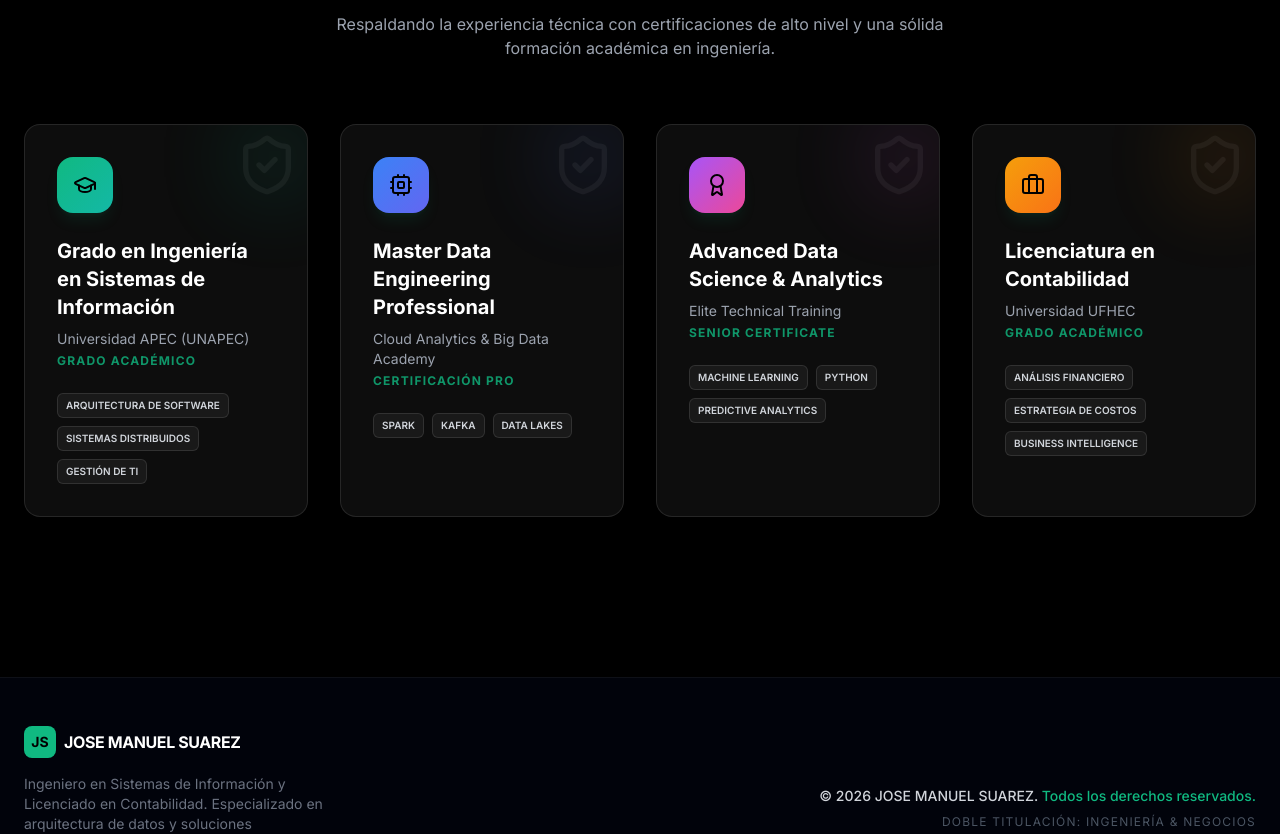
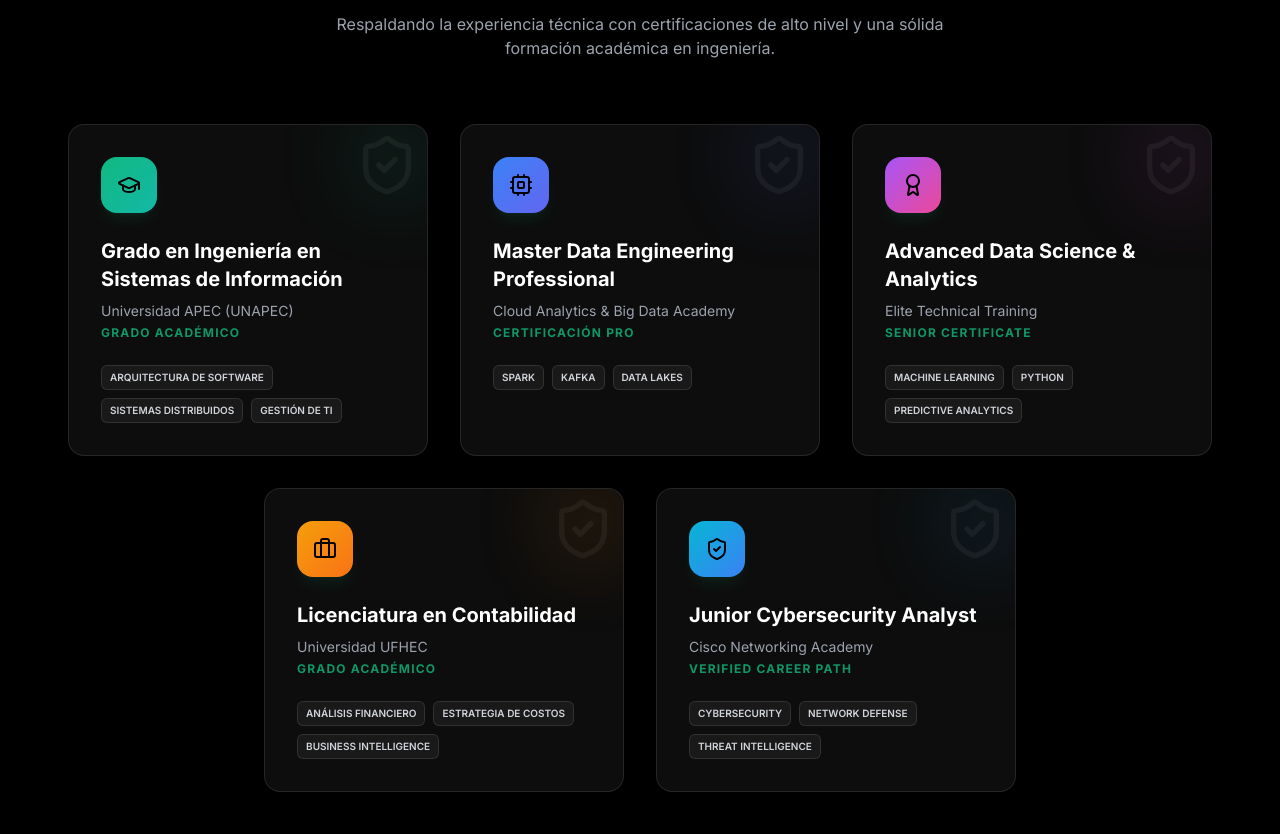
Before and after one commit to josemanuelsuarez110/portafolio-nivel-pro, a Next.js app in the folder frontend/: page / in a window 1280 px wide. Shown: the part 3000-3834 px from the top of the page. Built offline with nearby package versions, Linux system fonts and the light colour scheme; no server answers.

Commit message:
feat: add Cisco Junior Cybersecurity Analyst certification

```diff
--- a/frontend/src/components/CredentialsVault.tsx
+++ b/frontend/src/components/CredentialsVault.tsx
@@ -35,6 +35,14 @@
     icon: <Briefcase size={24} />,
     color: "from-amber-500 to-orange-500",
     tags: ["Análisis Financiero", "Estrategia de Costos", "Business Intelligence"]
+  },
+  {
+    title: "Junior Cybersecurity Analyst",
+    institution: "Cisco Networking Academy",
+    date: "Verified Career Path",
+    icon: <ShieldCheck size={24} />,
+    color: "from-cyan-500 to-blue-500",
+    tags: ["Cybersecurity", "Network Defense", "Threat Intelligence"]
   }
 ];
 
@@ -48,7 +56,7 @@
         </p>
       </div>
 
-      <div className="grid md:grid-cols-2 lg:grid-cols-4 gap-4 md:gap-8">
+      <div className="flex flex-wrap justify-center gap-4 md:gap-8 max-w-6xl mx-auto">
         {credentials.map((cred, i) => (
           <motion.div
             key={i}
@@ -56,7 +64,7 @@
             whileInView={{ opacity: 1, y: 0 }}
             transition={{ delay: i * 0.1 }}
             viewport={{ once: true }}
-            className="glass-card p-8 group relative overflow-hidden"
+            className="glass-card p-8 group relative overflow-hidden w-full md:w-[calc(50%-1rem)] lg:w-[calc(33.33%-1.5rem)] min-w-[280px]"
           >
             {/* Background Glow */}
             <div className={`absolute -right-4 -top-4 w-24 h-24 bg-gradient-to-br ${cred.color} opacity-10 blur-2xl group-hover:opacity-20 transition-opacity`} />
```
